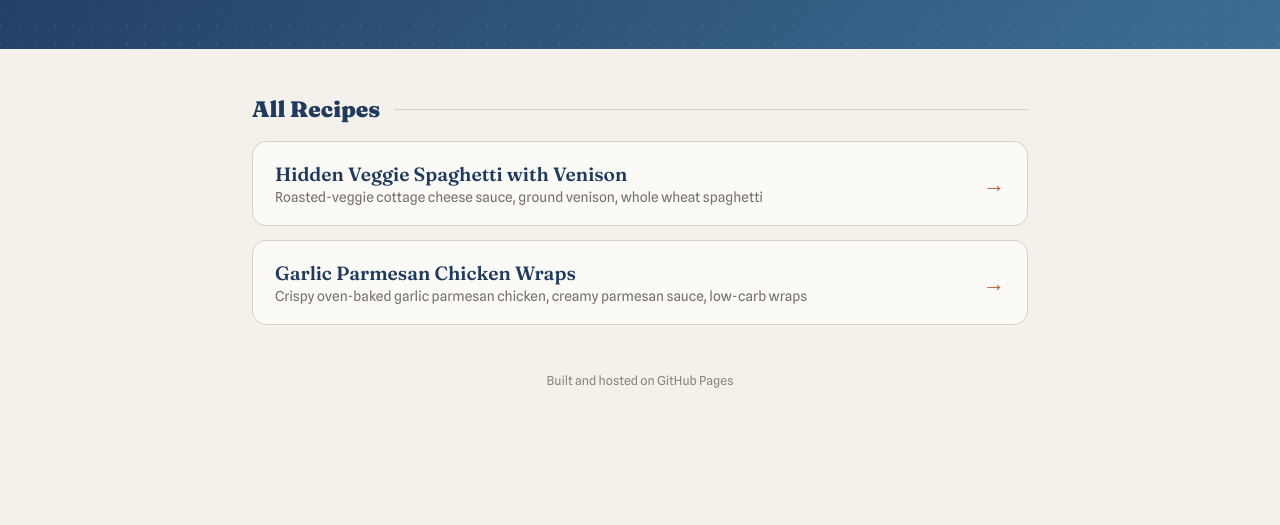
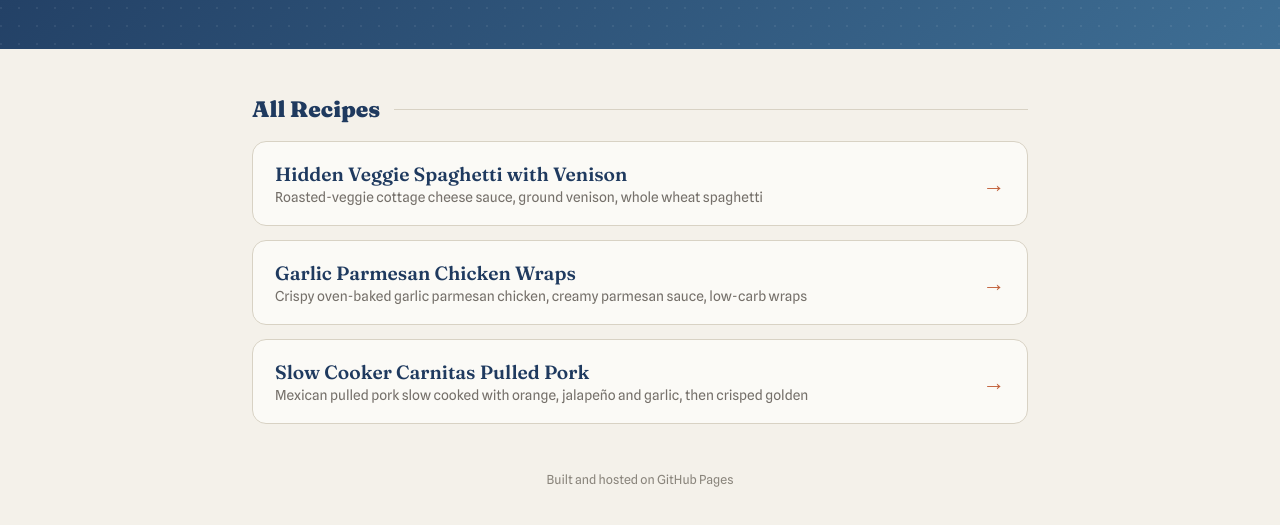
Before and after one commit to jsimpson2626/Simpson, a plain HTML site: page index.html in a window 1280 px wide. Shown: the part 209-734 px from the top of the page. Drawn offline with Linux system fonts and the light colour scheme.

Commit message:
Update index.html

```diff
--- a/index.html
+++ b/index.html
@@ -70,6 +70,16 @@ footer{margin-top:48px;text-align:center;font-size:.78rem;color:#8a857c}
 </a>
 </li>
 
+<li>
+<a href="Slow-Cooker-Carnitas-Pulled-Pork.html">
+<div>
+<div class="name">Slow Cooker Carnitas Pulled Pork</div>
+<div class="desc">Mexican pulled pork slow cooked with orange, jalape&ntilde;o and garlic, then crisped golden</div>
+</div>
+<div class="arrow">&rarr;</div>
+</a>
+</li>
+
 </ul>
 
 <footer>Built and hosted on GitHub Pages</footer>
```
